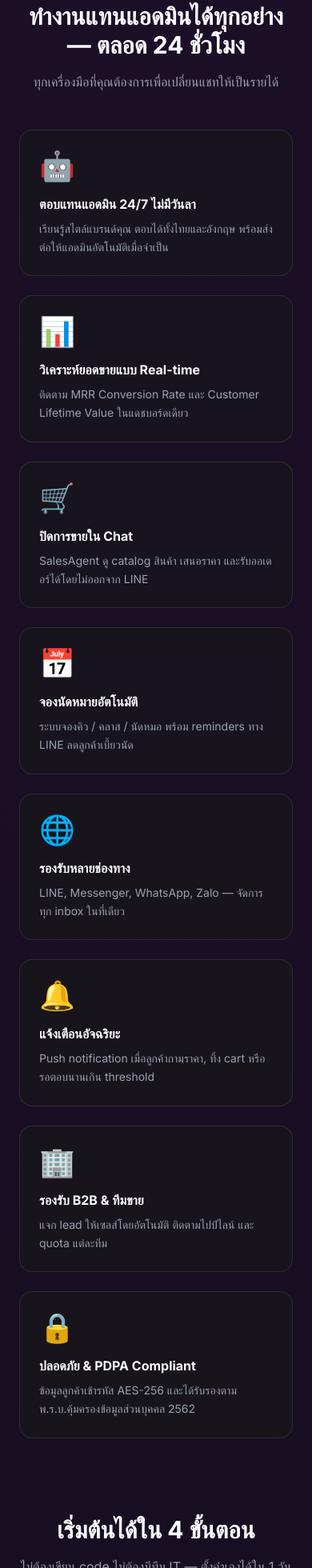
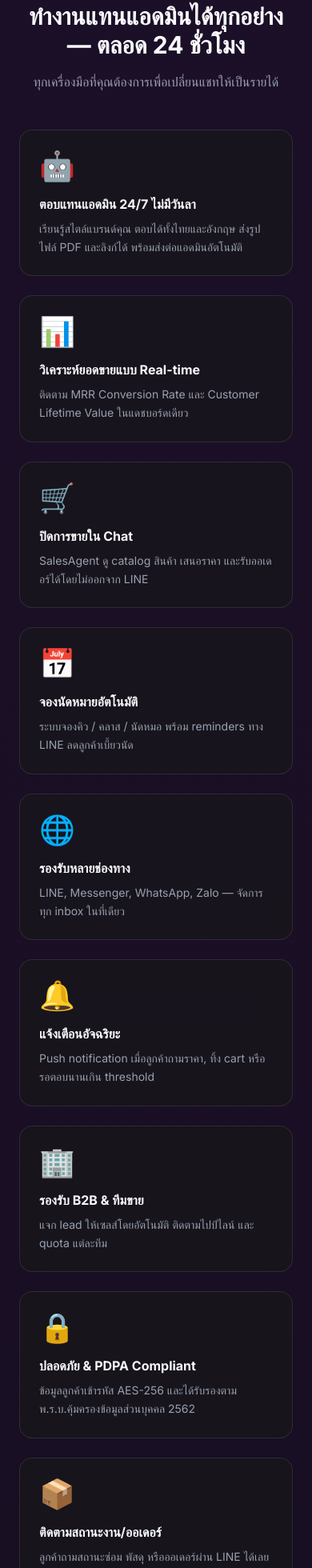
Before and after one commit to gotjisamyo/meowchat-landing, a Next.js app: page / in a window 390 px wide. Shown: the part 1781-3741 px from the top of the page at 80% size. Built offline with nearby package versions, Linux system fonts and the light colour scheme.

Commit message:
Pricing: add Mini ฿299 plan, increase Starter to 300 msgs; add job tracking feature, Instagram Q3 ETA, 4 new use cases

```diff
--- a/src/app/_components/PricingSection.tsx
+++ b/src/app/_components/PricingSection.tsx
@@ -40,7 +40,7 @@ export default function PricingSection({ plans }: { plans: PricingPlan[] }) {
         </div>
       </div>
 
-      <div className="grid md:grid-cols-2 lg:grid-cols-4 gap-8">
+      <div className="grid md:grid-cols-2 lg:grid-cols-5 gap-8">
         {plans.map((plan) => (
           <div
             key={plan.name}
@@ -115,11 +115,12 @@ export default function PricingSection({ plans }: { plans: PricingPlan[] }) {
       <div className="mt-16">
         <h3 className="text-center text-xl font-bold mb-6 text-gray-200">ช่องทางที่รองรับในแต่ละแผน</h3>
         <div className="glass rounded-2xl overflow-x-auto">
-          <table className="w-full min-w-[560px] text-sm">
+          <table className="w-full min-w-[680px] text-sm">
             <thead>
               <tr className="border-b border-white/10">
                 <th className="text-left px-6 py-4 font-semibold text-gray-300">ช่องทาง</th>
                 <th className="px-4 py-4 font-semibold text-gray-300 text-center">Starter</th>
+                <th className="px-4 py-4 font-semibold text-gray-300 text-center">Mini</th>
                 <th className="px-4 py-4 font-semibold text-gray-300 text-center">Pro</th>
                 <th className="px-4 py-4 font-semibold text-purple-300 text-center">Business</th>
                 <th className="px-4 py-4 font-semibold text-gray-300 text-center">Enterprise</th>
@@ -130,6 +131,7 @@ export default function PricingSection({ plans }: { plans: PricingPlan[] }) {
                 {
                   channel: "LINE OA",
                   starter: "✓ 1 OA",
+                  mini: "✓ 1 OA",
                   pro: "✓ 2 OA",
                   business: "✓ 3 OA",
                   enterprise: "✓ ไม่จำกัด",
@@ -138,6 +140,7 @@ export default function PricingSection({ plans }: { plans: PricingPlan[] }) {
                 {
                   channel: "Facebook Messenger",
                   starter: null,
+                  mini: null,
                   pro: "✓",
                   business: "✓",
                   enterprise: "✓",
@@ -146,6 +149,7 @@ export default function PricingSection({ plans }: { plans: PricingPlan[] }) {
                 {
                   channel: "WhatsApp",
                   starter: null,
+                  mini: null,
                   pro: null,
                   business: null,
                   enterprise: "✓",
@@ -154,6 +158,7 @@ export default function PricingSection({ plans }: { plans: PricingPlan[] }) {
                 {
                   channel: "Zalo",
                   starter: null,
+                  mini: null,
                   pro: null,
                   business: null,
                   enterprise: "✓",
@@ -162,6 +167,7 @@ export default function PricingSection({ plans }: { plans: PricingPlan[] }) {
                 {
                   channel: "Instagram DM",
                   starter: null,
+                  mini: null,
                   pro: null,
                   business: null,
                   enterprise: null,
@@ -172,16 +178,24 @@ export default function PricingSection({ plans }: { plans: PricingPlan[] }) {
                   <td className="px-6 py-3 font-medium text-gray-300">{row.channel}</td>
                   {row.comingSoon ? (
                     <>
-                      <td className="px-4 py-3 text-center text-gray-500 text-xs">เร็วๆ นี้</td>
-                      <td className="px-4 py-3 text-center text-gray-500 text-xs">เร็วๆ นี้</td>
-                      <td className="px-4 py-3 text-center text-gray-500 text-xs">เร็วๆ นี้</td>
-                      <td className="px-4 py-3 text-center text-gray-500 text-xs">เร็วๆ นี้</td>
+                      <td className="px-4 py-3 text-center text-gray-500 text-xs">เร็วๆ นี้ (Q3 2568)</td>
+                      <td className="px-4 py-3 text-center text-gray-500 text-xs">เร็วๆ นี้ (Q3 2568)</td>
+                      <td className="px-4 py-3 text-center text-gray-500 text-xs">เร็วๆ นี้ (Q3 2568)</td>
+                      <td className="px-4 py-3 text-center text-gray-500 text-xs">เร็วๆ นี้ (Q3 2568)</td>
+                      <td className="px-4 py-3 text-center text-gray-500 text-xs">เร็วๆ นี้ (Q3 2568)</td>
                     </>
                   ) : (
                     <>
                       <td className="px-4 py-3 text-center">
                         {row.starter ? (
                           <span className="text-green-400">{row.starter}</span>
+                        ) : (
+                          <span className="text-gray-600">—</span>
+                        )}
+                      </td>
+                      <td className="px-4 py-3 text-center">
+                        {row.mini ? (
+                          <span className="text-green-400">{row.mini}</span>
                         ) : (
                           <span className="text-gray-600">—</span>
                         )}
--- a/src/app/page.tsx
+++ b/src/app/page.tsx
@@ -11,13 +11,29 @@ const PRICING = [
     badge: null,
     features: [
       "รองรับ LINE 1 ช่องทาง",
-      "Bot ตอบอัตโนมัติ 100 ครั้ง/เดือน (ข้อความที่ bot ส่งออก)",
+      "Bot ตอบอัตโนมัติ 300 ครั้ง/เดือน",
       "AI วิเคราะห์ลูกค้าระดับต้น",
       "แดชบอร์ดพื้นฐาน",
     ],
     cta: "เริ่มฟรีเลย",
     highlight: false,
     freeNote: "ฟรีตลอดชีพ ไม่มีวันหมดอายุ",
+  },
+  {
+    name: "Mini",
+    monthly: 299,
+    annual: 249,
+    badge: null,
+    features: [
+      "รองรับ LINE 1 ช่องทาง",
+      "Bot ตอบอัตโนมัติ 1,000 ครั้ง/เดือน",
+      "AI ตอบคำถาม & ส่งราคาสินค้า",
+      "ระบบจองนัดพื้นฐาน",
+      "แดชบอร์ดพื้นฐาน",
+    ],
+    cta: "เริ่มใช้ Mini",
+    highlight: false,
+    subNote: "เหมาะสำหรับ solopreneur และธุรกิจเพิ่งเริ่ม",
   },
   {
     name: "Pro",
@@ -75,7 +91,7 @@ const FEATURES = [
   {
     icon: "🤖",
     title: "ตอบแทนแอดมิน 24/7 ไม่มีวันลา",
-    desc: "เรียนรู้สไตล์แบรนด์คุณ ตอบได้ทั้งไทยและอังกฤษ พร้อมส่งต่อให้แอดมินอัตโนมัติเมื่อจำเป็น",
+    desc: "เรียนรู้สไตล์แบรนด์คุณ ตอบได้ทั้งไทยและอังกฤษ ส่งรูป ไฟล์ PDF และลิงก์ได้ พร้อมส่งต่อแอดมินอัตโนมัติ",
   },
   {
     icon: "📊",
@@ -111,6 +127,11 @@ const FEATURES = [
     icon: "🔒",
     title: "ปลอดภัย & PDPA Compliant",
     desc: "ข้อมูลลูกค้าเข้ารหัส AES-256 และได้รับรองตาม พ.ร.บ.คุ้มครองข้อมูลส่วนบุคคล 2562",
+  },
+  {
+    icon: "📦",
+    title: "ติดตามสถานะงาน/ออเดอร์",
+    desc: "ลูกค้าถามสถานะซ่อม พัสดุ หรือออเดอร์ผ่าน LINE ได้เลย bot ตอบด้วยเลขงานและสถานะล่าสุดอัตโนมัติ",
   },
 ];
 
@@ -265,6 +286,26 @@ const B2B_USE_CASES = [
     icon: "🔧",
     title: "ช่าง & อู่ซ่อมบำรุง",
     desc: "จองนัดซ่อม แจ้งสถานะรถเสร็จ ส่ง reminder บำรุงรักษา และรับ pre-approve ค่าใช้จ่ายผ่าน LINE",
+  },
+  {
+    icon: "💒",
+    title: "งานแต่งงาน & Event",
+    desc: "จัดการ inquiry ลูกค้า, นัดดู venue, ส่ง timeline และประสานงาน vendor ผ่าน LINE ได้ครบ",
+  },
+  {
+    icon: "✂️",
+    title: "ร้านตัดผม & เสริมสวย",
+    desc: "จองช่างที่ต้องการ จัดการ walk-in + appointment พร้อม Reminder และ no-show tracking",
+  },
+  {
+    icon: "🏢",
+    title: "นิติบุคคล & Property",
+    desc: "รับแจ้งซ่อม track ticket สถานะ แจ้งค่าส่วนกลาง และ broadcast ข่าวสารถึงลูกบ้านทุกคน",
+  },
+  {
+    icon: "🚗",
+    title: "เช่ารถ & Fleet",
+    desc: "เช็คความพร้อมรถ จองออนไลน์ รับมัดจำ และส่ง reminder คืนรถอัตโนมัติผ่าน LINE",
   },
 ];
 
@@ -489,7 +530,7 @@ export default function Home() {
             <h2 className="text-3xl md:text-4xl font-bold mb-4">MeowChat เหมาะกับธุรกิจอะไร?</h2>
             <p className="text-gray-400 max-w-xl mx-auto">ใช้ได้กับทุกอุตสาหกรรม เชื่อมต่อกับ POS, ERP, delivery platforms และระบบเดิมของคุณผ่าน API</p>
           </div>
-          <div className="grid md:grid-cols-2 lg:grid-cols-3 gap-6">
+          <div className="grid grid-cols-2 md:grid-cols-3 lg:grid-cols-4 gap-6">
             {B2B_USE_CASES.map((uc) => (
               <div key={uc.title} className="glass p-6 rounded-2xl flex gap-4 hover:border-purple-500/30 transition-colors">
                 <div className="text-3xl flex-shrink-0">{uc.icon}</div>
```
